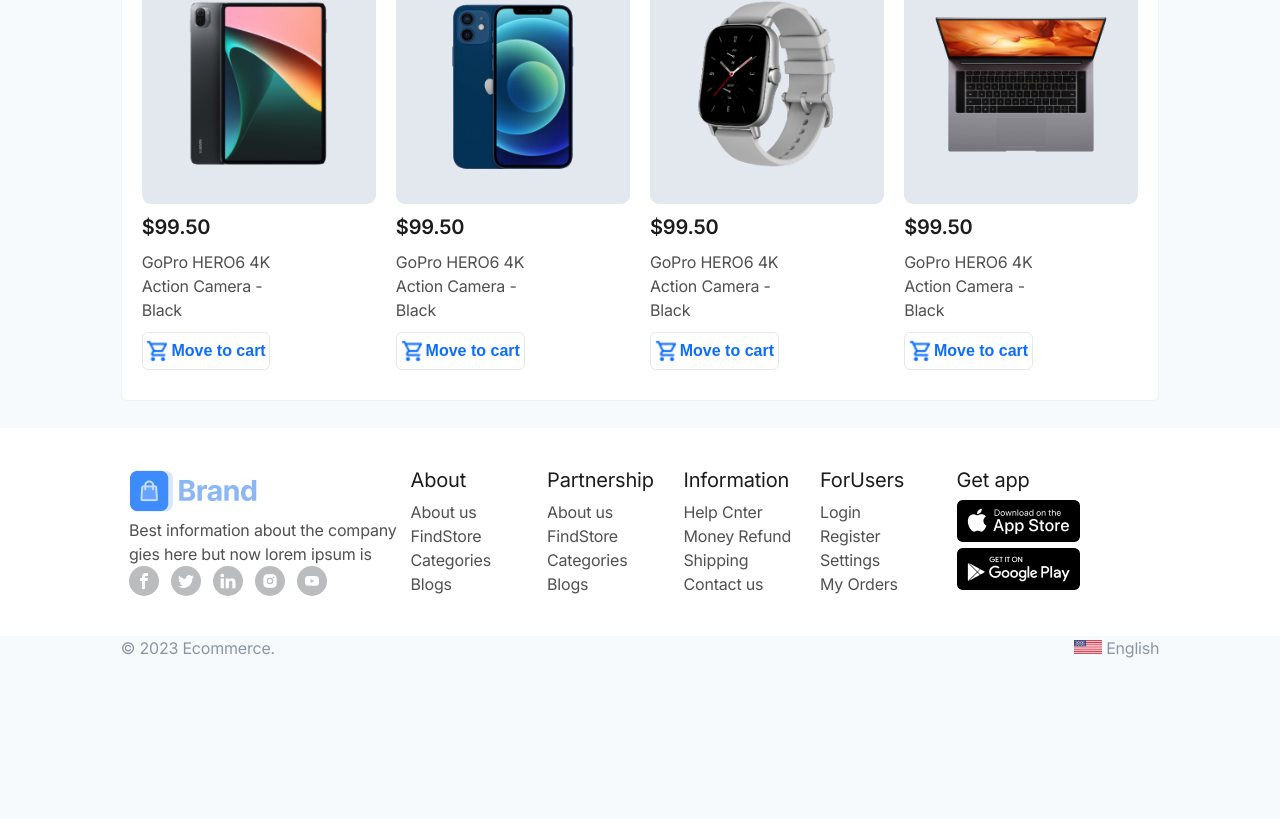
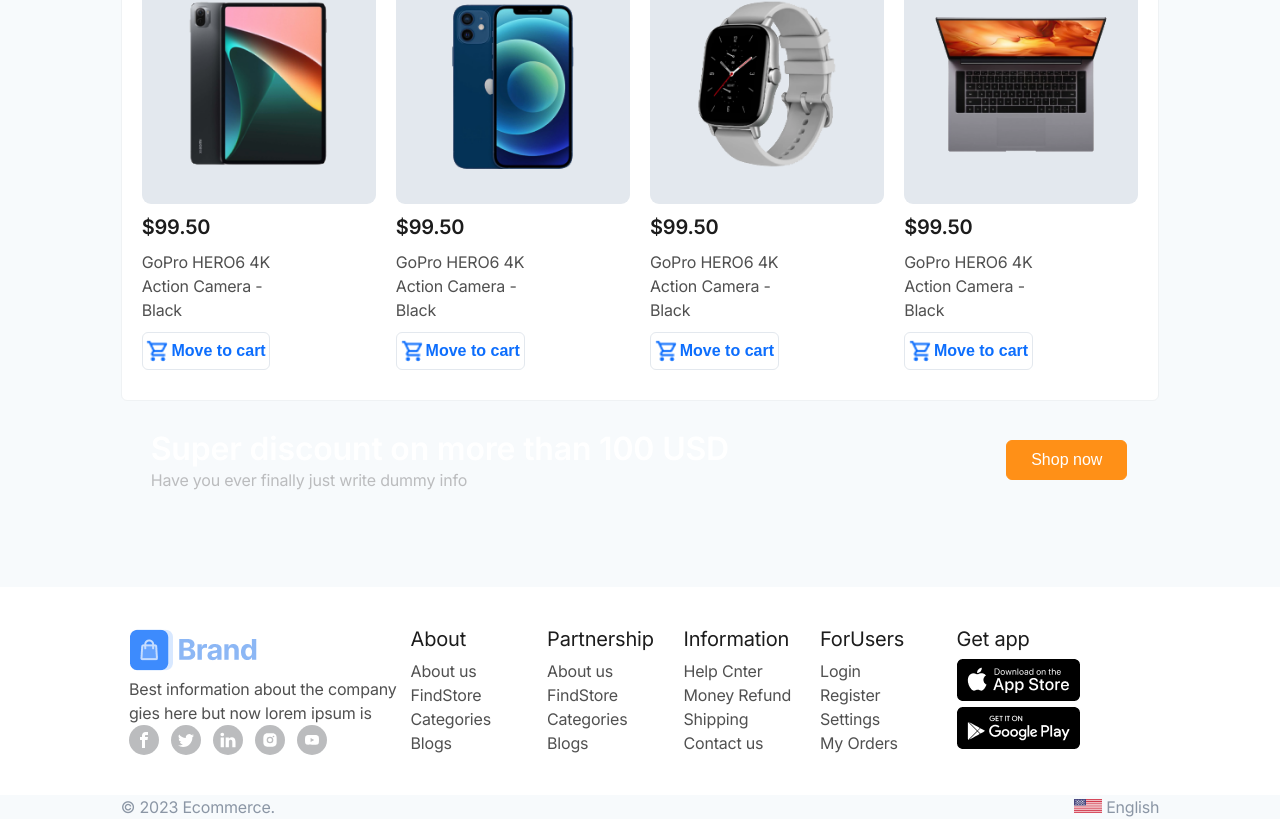
Before and after one commit to se-bayan-elian/ecommerce-app, a Next.js app: page /cart in a window 1280 px wide. Shown: the part 1242-2061 px from the top of the page. Before the commit the page ends 1902 px from the top, so only its background shows below. Built offline with nearby package versions, Linux system fonts and the light colour scheme.

Commit message:
add : discount banner molecule

```diff
--- a/src/components/pages/CartPage/index.jsx
+++ b/src/components/pages/CartPage/index.jsx
@@ -7,6 +7,7 @@ import AddCoupon from "../../molecules/AddCoupon";
 import CartOrderInfo from "../../molecules/CartOrderInfo";
 import ServicesFeatures from "../../organisms/ServicesFeatures";
 import SavedForLaterProducts from "../../organisms/SavedForLaterProducts";
+import DiscountBanner from "../../molecules/DiscountBanner";
 const CartPage = () => {
   const cartElementNumber = 5;
   return (
@@ -26,6 +27,7 @@ const CartPage = () => {
           </div>
         </div>
         <SavedForLaterProducts />
+        <DiscountBanner/>
       </Container>
     </StyledCartPage>
   );
```
